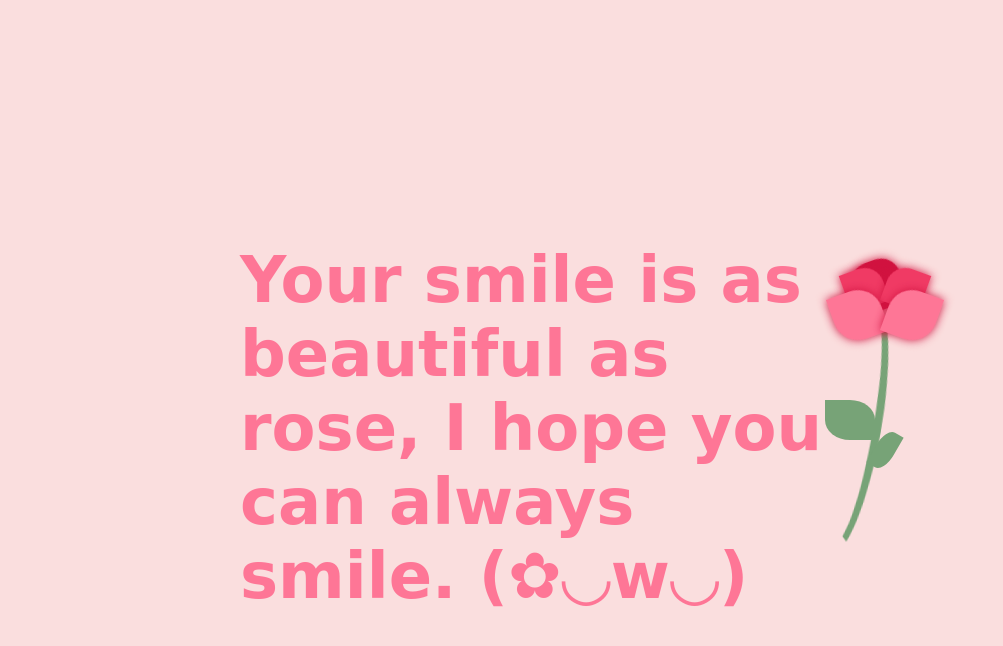
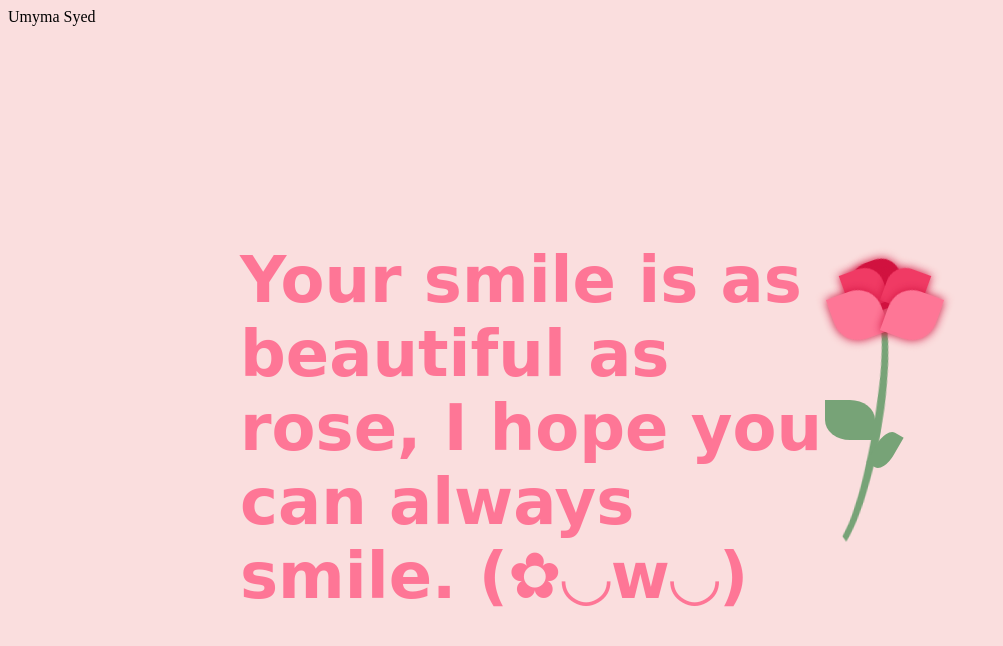
Before and after one commit to umymasyed/For-you-, a plain HTML site: page index.html in a window 1280 px wide. Shown: the whole page, without its empty margins (0-1003 px from the left). Drawn offline with Linux system fonts and the light colour scheme; a web font is replaced by a local one.

Commit message:
Update index.html

```diff
--- a/index.html
+++ b/index.html
@@ -26,6 +26,6 @@
 				</div>
 			</div>
 		</div>
-
+<div class="name">Umyma Syed</div>
 </body>
 </html>
```
